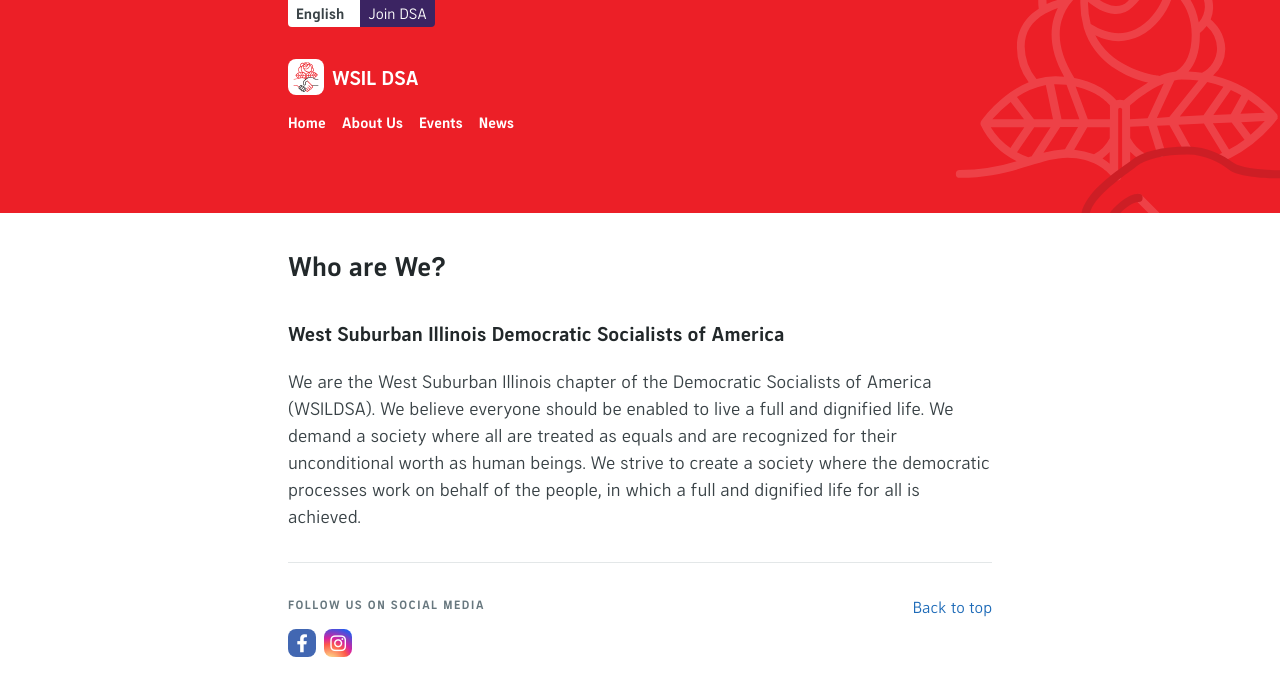
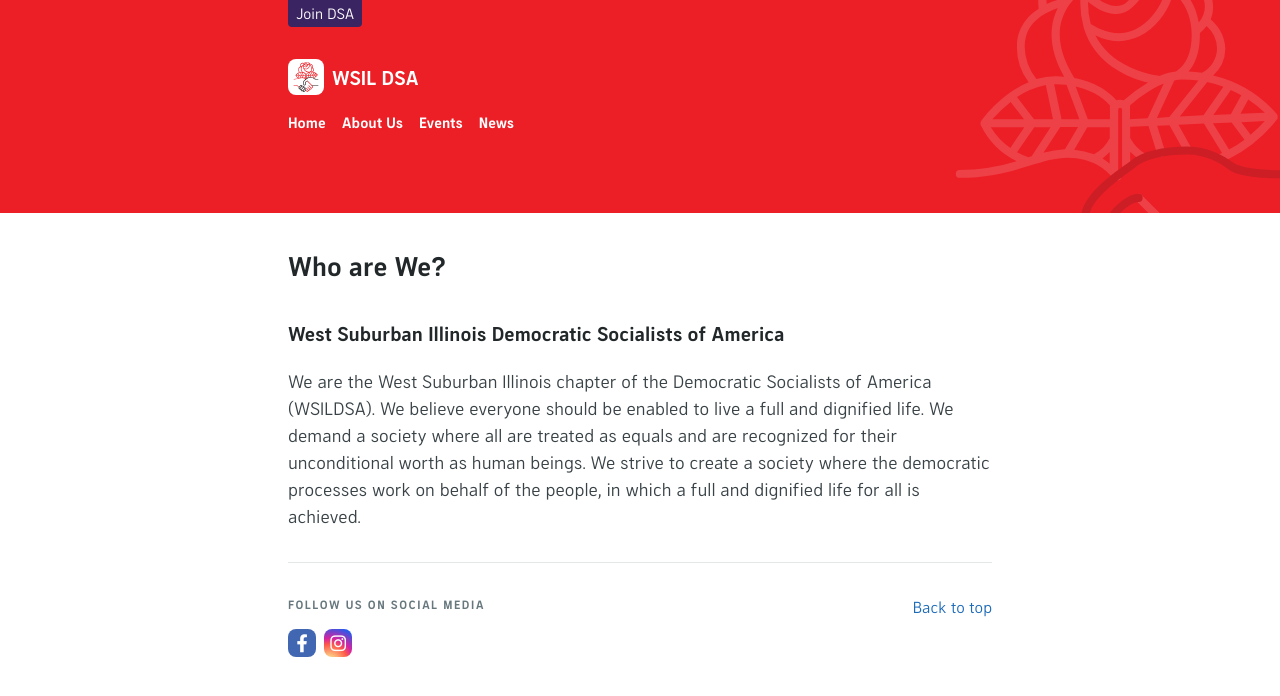
Before and after one commit to wsildsa/wsildsa.github.io, a Jekyll site: the page built from _homepage/en/index.md, in a window 1280 px wide. Shown: the top 696 px of the page. Built offline with Jekyll 4.4.1, drawn with Linux system fonts in a browser that asks for light colours; nearby versions of some CDN libraries; some web fonts are replaced; our own code applies the rules of GitHub Pages for plain Markdown files; library files that are not in the unit come from our copies; the repository's description, which GitHub fills in, is left out.

Commit message:
remove language buttons

```diff
--- a/_includes/header-top-buttons.html
+++ b/_includes/header-top-buttons.html
@@ -1,21 +1,4 @@
 <div id="top-buttons">
-	<ul>
-		{% if page.lang-ref != null %}
-			{% for collection in site.collections %}
-				{% assign name = collection.label %}
-				{% assign languages = site.[name] | where: "lang-ref", page.lang-ref | sort: "lang" %}
-				{% if languages.size > 1 %}
-					{% for item in languages %}
-						{% if item.lang == page.lang %}
-							<li><a href="{{ item.url | relative_url }}"><b>{{ site.data.translations.[item.lang] }}</b></a></li>
-						{% else %}
-							<li><a href="{{ item.url | relative_url }}">{{ site.data.translations.[item.lang] }}</a></li>
-						{% endif %}
-					{% endfor %}
-				{% endif %}
-			{% endfor %}
-		{% endif %}
-	</ul>
 	<div id="join">
 		{% if site.data.translations.join.url.[page.lang] or site.data.translations.join.url.default %}
 			{% assign joinURL = site.data.translations.join.url.[page.lang] | default: site.data.translations.join.url.default | relative_url %}
```
